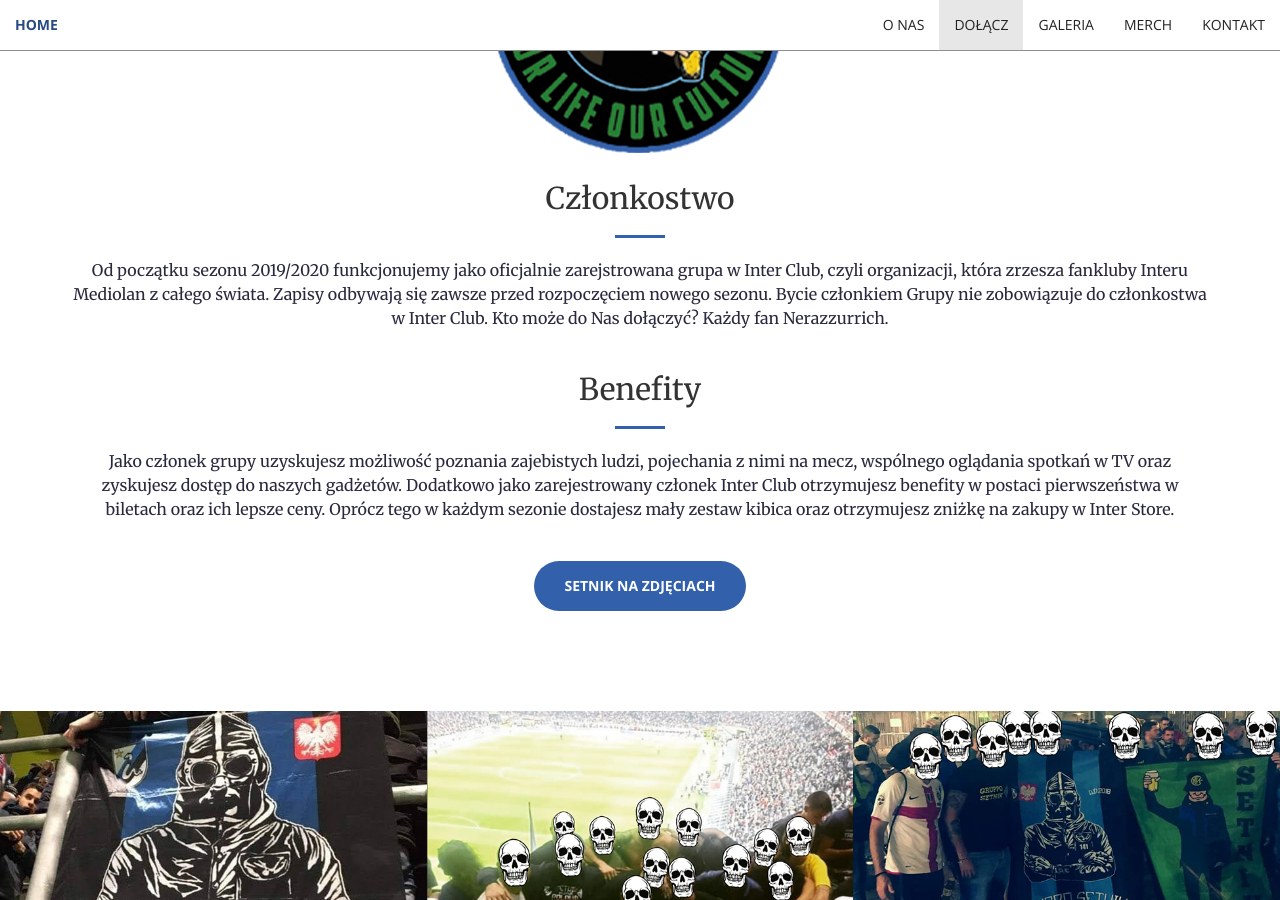
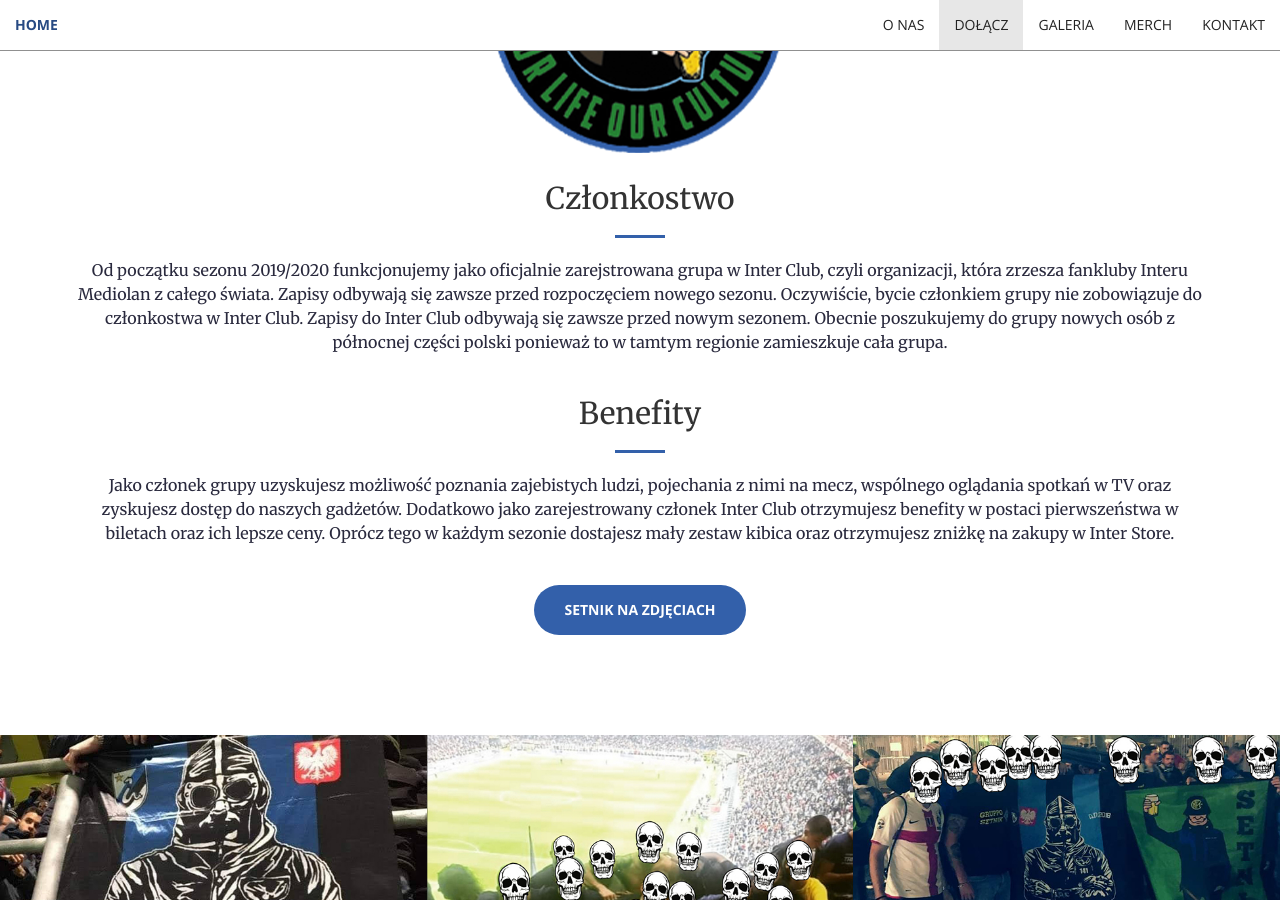
Before and after one commit to SetnikPolonia/setnikpolonia.github.io, a Jekyll site: the page built from index.html, in a window 1280 px wide and 900 px high, scrolled down 2076 px. Built offline with Jekyll 4.4.1, drawn with Linux system fonts in a browser that asks for light colours.

Commit message:
Update services.html

```diff
--- a/_includes/services.html
+++ b/_includes/services.html
@@ -5,7 +5,7 @@
                 <img class="image-logo" src="img/kolo.png">
                 <h2 class="section-heading">Członkostwo</h2>
                 <hr>
-                <p class="text-faded"><span style="color: #29293d">Od początku sezonu 2019/2020 funkcjonujemy jako oficjalnie zarejstrowana grupa w Inter Club, czyli organizacji, która zrzesza fankluby Interu Mediolan z całego świata. Zapisy odbywają się zawsze przed rozpoczęciem nowego sezonu. Bycie członkiem Grupy nie zobowiązuje do członkostwa w Inter Club. Kto może do Nas dołączyć? Każdy fan Nerazzurrich. </span> </p>
+                <p class="text-faded"><span style="color: #29293d">Od początku sezonu 2019/2020 funkcjonujemy jako oficjalnie zarejstrowana grupa w Inter Club, czyli organizacji, która zrzesza fankluby Interu Mediolan z całego świata. Zapisy odbywają się zawsze przed rozpoczęciem nowego sezonu. Oczywiście, bycie członkiem grupy nie zobowiązuje do członkostwa w Inter Club. Zapisy do Inter Club odbywają się zawsze przed nowym sezonem. Obecnie poszukujemy do grupy nowych osób z północnej części polski ponieważ to w tamtym regionie zamieszkuje cała grupa. </span> </p>
                 <hr class="light">
                 <h2 class="section-heading">Benefity</h2>
                 <hr>
```
